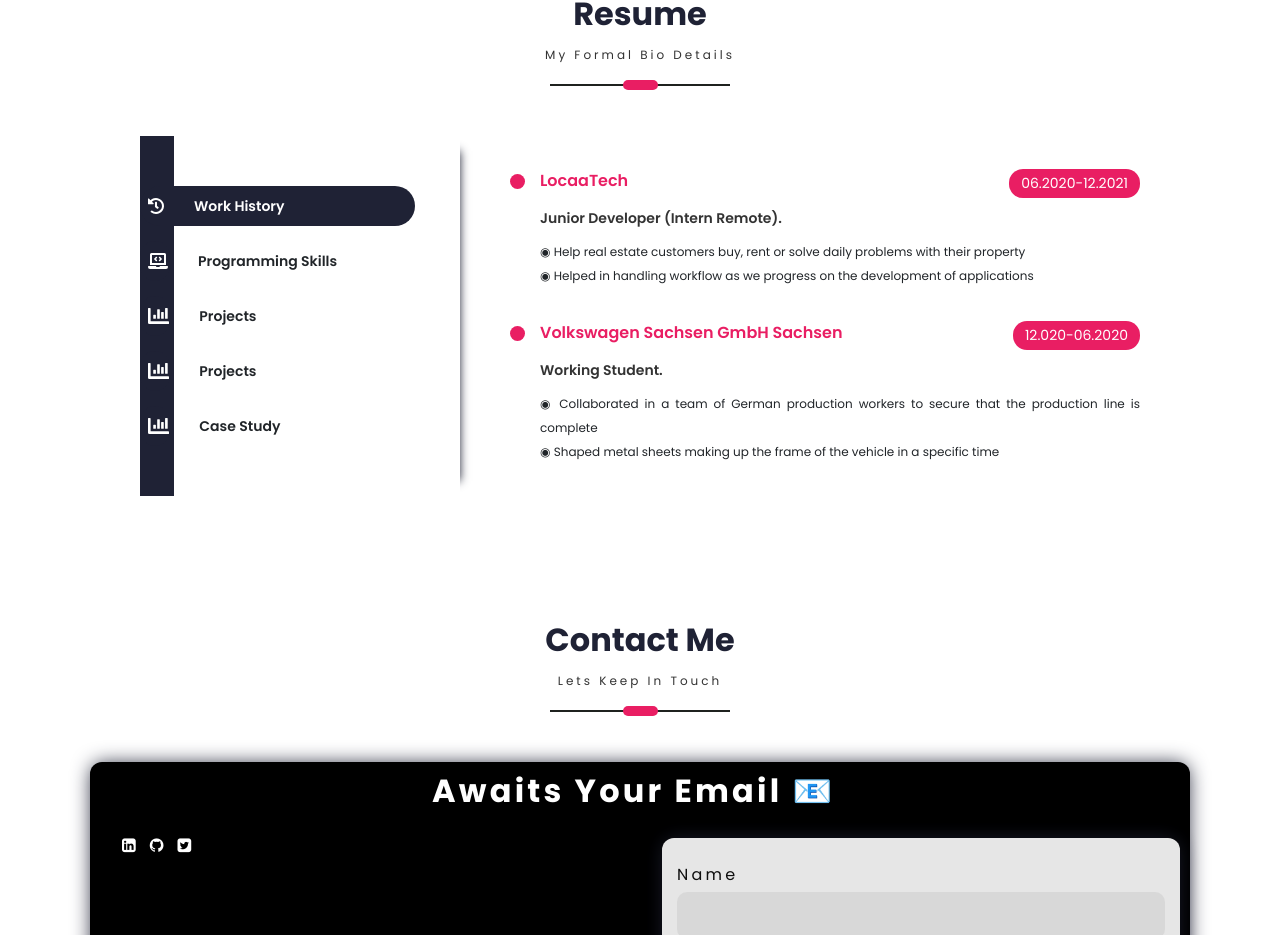
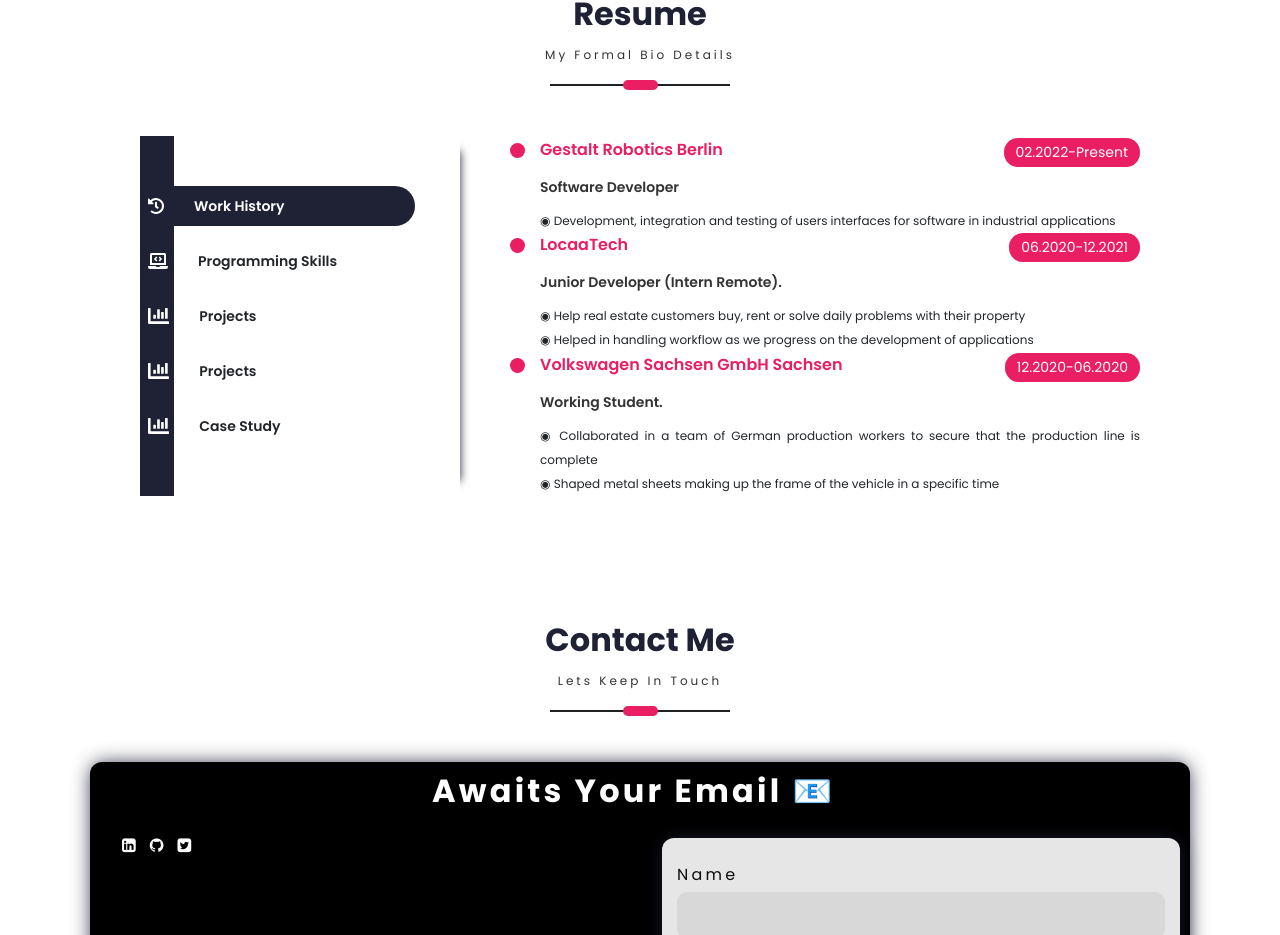
Before and after one commit to ambabasly/Personal_Website, a React (Create React App) app in the folder client/: page / in a window 1280 px wide. Shown: the part 1692-2627 px from the top of the page. Built offline with nearby package versions, Linux system fonts and the light colour scheme; a web font is replaced by a local one.

Commit message:
updating resume

```diff
--- a/client/src/PortfolioContainer/Resume/Resume.js
+++ b/client/src/PortfolioContainer/Resume/Resume.js
@@ -116,6 +116,21 @@
     <div className="resume-screen-container" key="work-experience">
       <div className="experience-container">
         <ResumeHeading
+          heading={"Gestalt Robotics Berlin"}
+          subHeading={"Software Developer"}
+          fromDate={"02.2022"}
+          toDate={"Present"}
+        />
+        <div className="experience-description">
+          <span className="resume-description-text">
+          ◉ Development, integration and testing of users interfaces for software in industrial applications
+          </span>
+          <br />
+        </div>
+      </div>
+
+      <div className="experience-container">
+        <ResumeHeading
           heading={"LocaaTech"}
           subHeading={"Junior Developer (Intern Remote)."}
           fromDate={"06.2020"}
@@ -137,7 +152,7 @@
         <ResumeHeading
           heading={"Volkswagen Sachsen GmbH Sachsen"}
           subHeading={"Working Student."}
-          fromDate={"12.020"}
+          fromDate={"12.2020"}
           toDate={"06.2020"}
         />
         <div className="experience-description">
```
